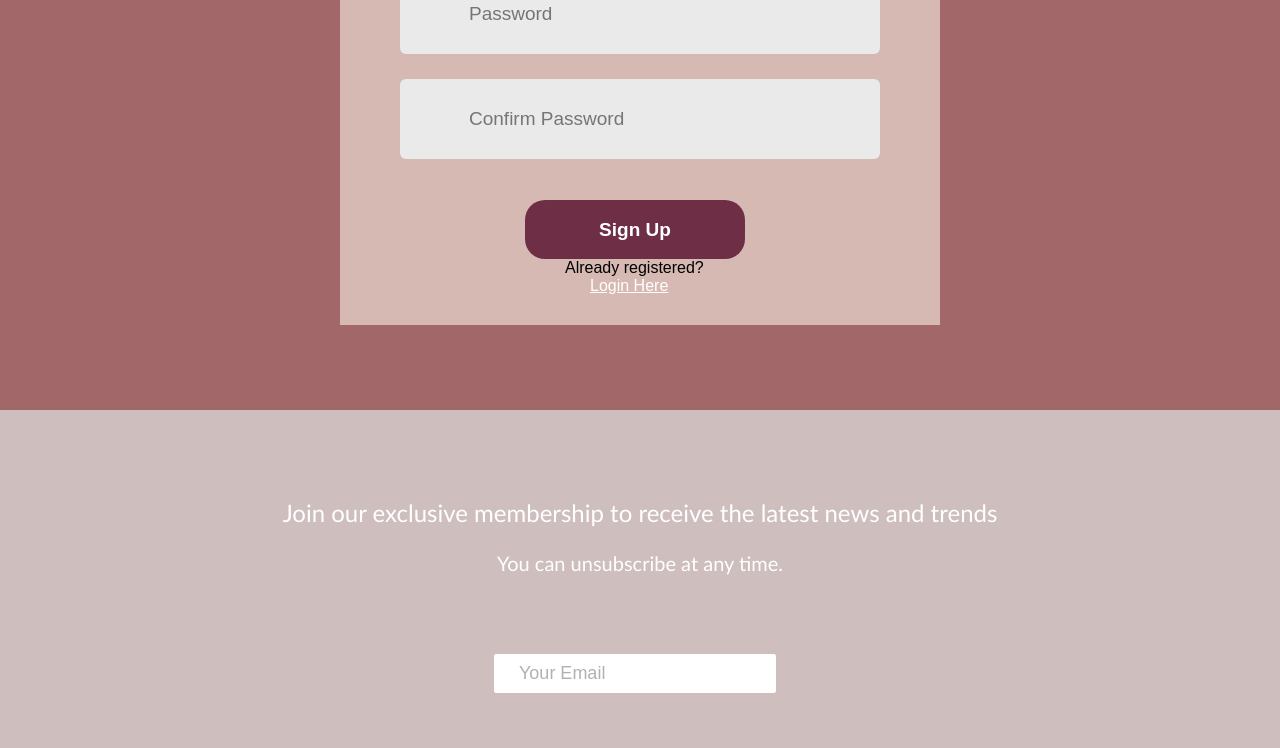
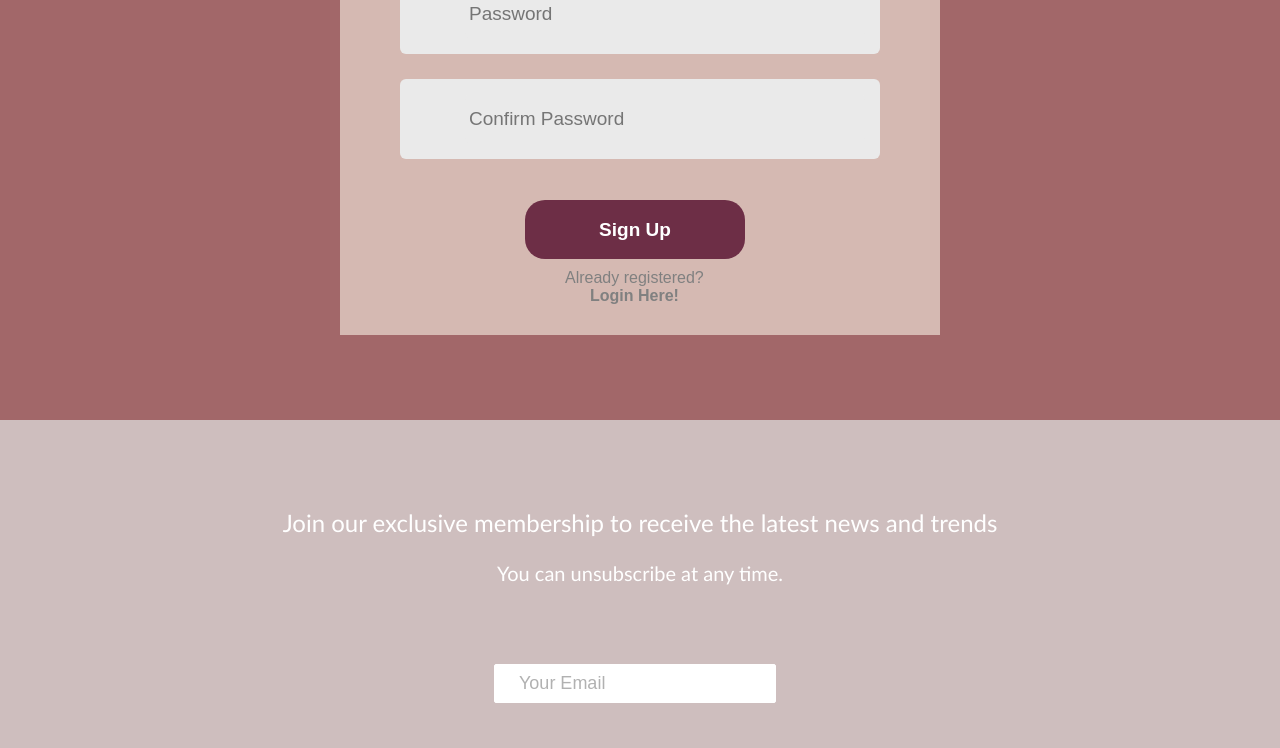
Before and after one commit to av2662/group14SEProject, a React (Create React App) app in the folder client/task_tracker/: page /sign-up in a window 1280 px wide. Shown: the part 786-1534 px from the top of the page. Built offline with nearby package versions, Linux system fonts and the light colour scheme.

Commit message:
changes to create & login

```diff
--- a/client/task_tracker/src/components/pages/CreateAccountPage/CreateAccount.css
+++ b/client/task_tracker/src/components/pages/CreateAccountPage/CreateAccount.css
@@ -80,9 +80,24 @@ form button:hover {
   background: rgba(192, 56, 176, 0.166);
 }
 
-a, a:visited {
-    color: #fff;
+
+.a-login:visited {
+    color: gray;
+    text-decoration: none;
+    font-weight: bold;
 }
+.a-login:link{
+    color: gray;
+    text-decoration: none;
+    font-weight: bold;
+}
+
+.a-login:hover{
+    color: white;
+    text-decoration: none;
+    font-weight: bold;
+}
+
 .input:focus {
   outline: none !important;
   border:1px solid red;
@@ -177,6 +192,7 @@ button {
 
 .line {
     display: inline-block;
+    color: black
 }
 
 .submitCA{
@@ -200,9 +216,12 @@ button {
 }
 
 .loginHere{
+    margin-top:10px;
     margin-left: 225px;
+    color: gray;
 }
 
 .loginHere span{
     margin-left: 25px;
+    /*color: black;*/
 }
--- a/client/task_tracker/src/components/pages/CreateAccountPage/CreateAccount.js
+++ b/client/task_tracker/src/components/pages/CreateAccountPage/CreateAccount.js
@@ -246,7 +246,11 @@ const Register = () => {
                             onBlur={() => setEmailFocus(false)}
                         />
                         </div>
-
+                        <p id="emailNote" className={emailFocus && !validEmail ? "instructions" : "offscreen"}>
+                            <FontAwesomeIcon icon={faInfoCircle} />
+                            Example of valid email format:<br />
+                            johndoe@domain.com<br />
+                        </p>
                         <div className='input'>
                         <label htmlFor="username">
 
@@ -335,7 +339,7 @@ const Register = () => {
                         Already registered?<br />
                         <span className="line">
                             {/*put router link here*/}
-                            <a href="http://localhost:3000/login">Login Here</a>
+                            <a className="a-login" href="http://localhost:3000/login">Login Here!</a>
                         </span>
                     </p>
                 </div>
```
